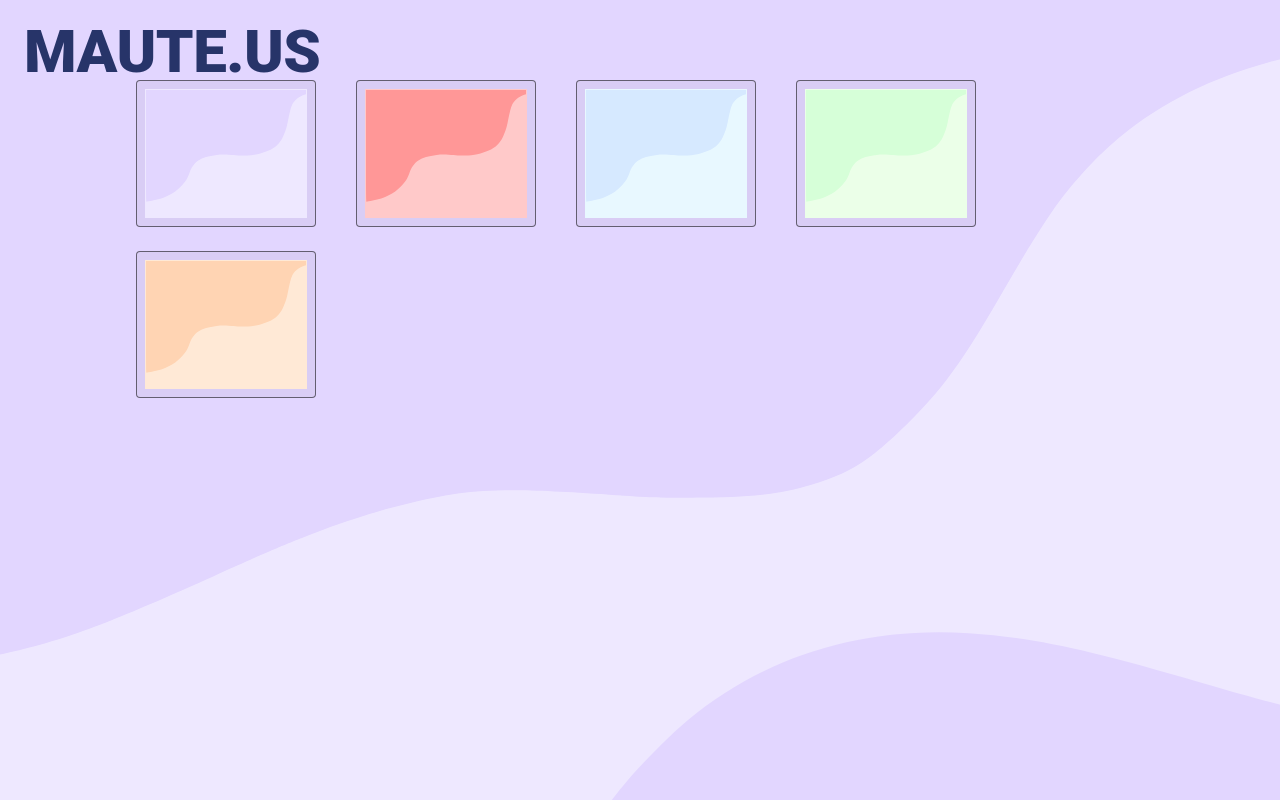
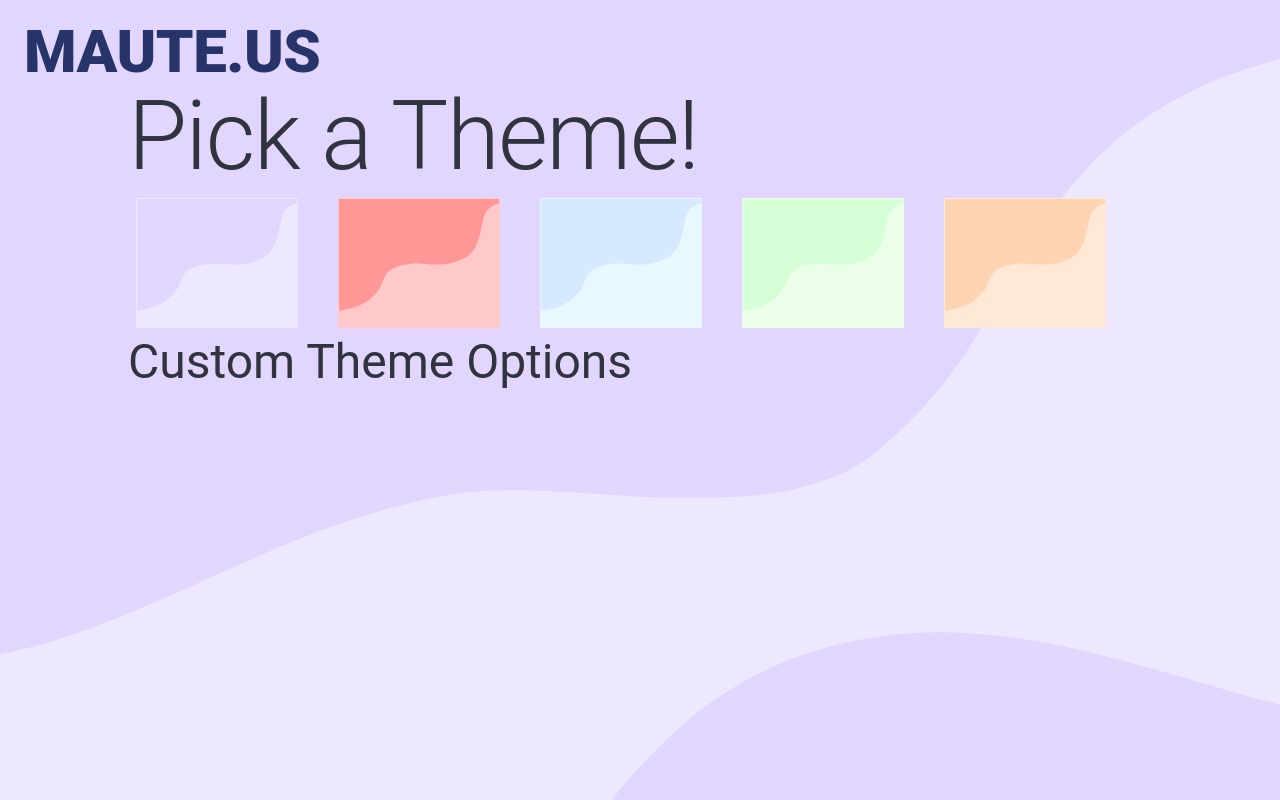
Before and after one commit to DoodlePooge/maute2.0, a React (Vite) app: page /theme-picker in a window 1280 px wide. Built offline with nearby package versions, Linux system fonts and the light colour scheme.

Commit message:
create localstorage theme

```diff
--- a/src/App.tsx
+++ b/src/App.tsx
@@ -1,5 +1,4 @@
 import { ThemeProvider } from "@emotion/react"
-import { bryTheme, mainTheme } from "./themes"
 import { CssBaseline } from "@mui/material"
 import { BrowserRouter, Route, Routes } from "react-router-dom"
 import { MainLayout } from "./components/layouts/MainLayout"
@@ -8,18 +7,17 @@ import { Paige } from "./pages/Paige"
 import { Bryan } from "./pages/Bryan"
 import { NoPage } from "./pages/NoPage"
 import { ThemePicker } from "./pages/ThemePicker"
+import { themeDict } from "./themes"
+import { useState } from "react"
+import { ThemeContext } from "./context"
 
 function App() {
-  const pathname = window.location.pathname
-  const pathTheme = pathname.includes("paige")
-    ? "paige"
-    : pathname.includes("bryan")
-      ? "bryan"
-      : "main"
-  const theme = pathTheme === "bryan" ? bryTheme : mainTheme
+  const initialState = localStorage.getItem("theme") || "mainT"
+  const [theme, setTheme] = useState(initialState)
 
   return (
-    <ThemeProvider theme={theme}>
+    <ThemeContext.Provider value={{ theme, setTheme }}>
+      <ThemeProvider theme={themeDict[theme]}>
         <CssBaseline />
         <BrowserRouter>
           <Routes>
@@ -33,6 +31,7 @@ function App() {
           </Routes>
         </BrowserRouter>
       </ThemeProvider>
+    </ThemeContext.Provider>
   )
 }
 
--- /dev/null
+++ b/src/context.tsx
@@ -0,0 +1,11 @@
+import { Dispatch, createContext } from "react"
+
+interface defaultThemeContext {
+  theme: string
+  setTheme: Dispatch<React.SetStateAction<string>>
+}
+
+export const ThemeContext = createContext<defaultThemeContext>({
+  theme: "mainT",
+  setTheme: () => {},
+})
--- a/src/pages/Bryan.tsx
+++ b/src/pages/Bryan.tsx
@@ -1,11 +1,15 @@
 import { Avatar, Box, Grid, Stack, Typography, useTheme } from "@mui/material"
-import { FC } from "react"
+import { FC, useContext } from "react"
 import bryan from "../assets/bryan.jpg"
 import bContent from "../content/bryan.json"
 import { Contact } from "../cards/Contact"
 import { Resume } from "../cards/Resume"
+import { ThemeContext } from "../context"
 
 export const Bryan: FC = () => {
+  const { setTheme } = useContext(ThemeContext)
+  setTheme("bryT")
+
   const theme = useTheme()
   return (
     <>
--- a/src/pages/Paige.tsx
+++ b/src/pages/Paige.tsx
@@ -1,11 +1,15 @@
 import { Avatar, Box, Grid, Stack, Typography, useTheme } from "@mui/material"
-import { FC } from "react"
+import { FC, useContext } from "react"
 import paige from "../assets/paige.webp"
 import pContent from "../content/paige.json"
 import { Contact } from "../cards/Contact"
 import { Resume } from "../cards/Resume"
+import { ThemeContext } from "../context"
 
 export const Paige: FC = () => {
+  const { setTheme } = useContext(ThemeContext)
+  setTheme("mainT")
+
   const theme = useTheme()
   return (
     <>
--- a/src/pages/ThemePicker.tsx
+++ b/src/pages/ThemePicker.tsx
@@ -1,35 +1,40 @@
-import { Box, Grid, Link } from "@mui/material"
-import { FC } from "react"
-import { allThemes } from "../themes"
+import { Button, Grid, Typography } from "@mui/material"
+import { FC, useContext } from "react"
+import { themeDict } from "../themes"
 import { Thumbnail } from "../components/misc/Thumbnail"
+import { ThemeContext } from "../context"
 
 export const ThemePicker: FC = () => {
-  //   const theme = useTheme()
+  const { setTheme } = useContext(ThemeContext)
+  const updateTheme = (theme: string) => {
+    setTheme(theme)
+  }
+
+  const options = []
+  for (const key in themeDict) {
+    const theme = themeDict[key]
+    options.push(
+      <Grid item>
+        <Button
+          onClick={() => {
+            updateTheme(key)
+          }}
+        >
+          <Thumbnail
+            default={theme.palette.background.default}
+            paper={theme.palette.background.paper}
+          />
+        </Button>
+      </Grid>
+    )
+  }
   return (
     <>
+      <Typography variant="h1">Pick a Theme!</Typography>
       <Grid container spacing={3}>
-        {allThemes.map((theme) => (
-          <Grid item>
-            <Link>
-              <Box
-                sx={{
-                  mx: 1,
-                  p: 1,
-                  backgroundColor: theme.palette.action.hover,
-                  border: 1,
-                  borderRadius: 1,
-                  borderColor: theme.palette.action.active,
-                }}
-              >
-                <Thumbnail
-                  default={theme.palette.background.default}
-                  paper={theme.palette.background.paper}
-                />
-              </Box>
-            </Link>
-          </Grid>
-        ))}
+        {options}
       </Grid>
+      <Typography variant="h3">Custom Theme Options</Typography>
     </>
   )
 }
--- a/src/themes.ts
+++ b/src/themes.ts
@@ -155,3 +155,11 @@ export const allThemes: Theme[] = [
   greenTheme,
   orangeTheme,
 ]
+
+export const themeDict: { [key: string]: Theme } = {
+  mainT: mainTheme,
+  bryT: bryTheme,
+  blueT: blueTheme,
+  greenT: greenTheme,
+  orangeT: orangeTheme,
+}
```
Lines whose indentation alone changed are shown as unchanged.
